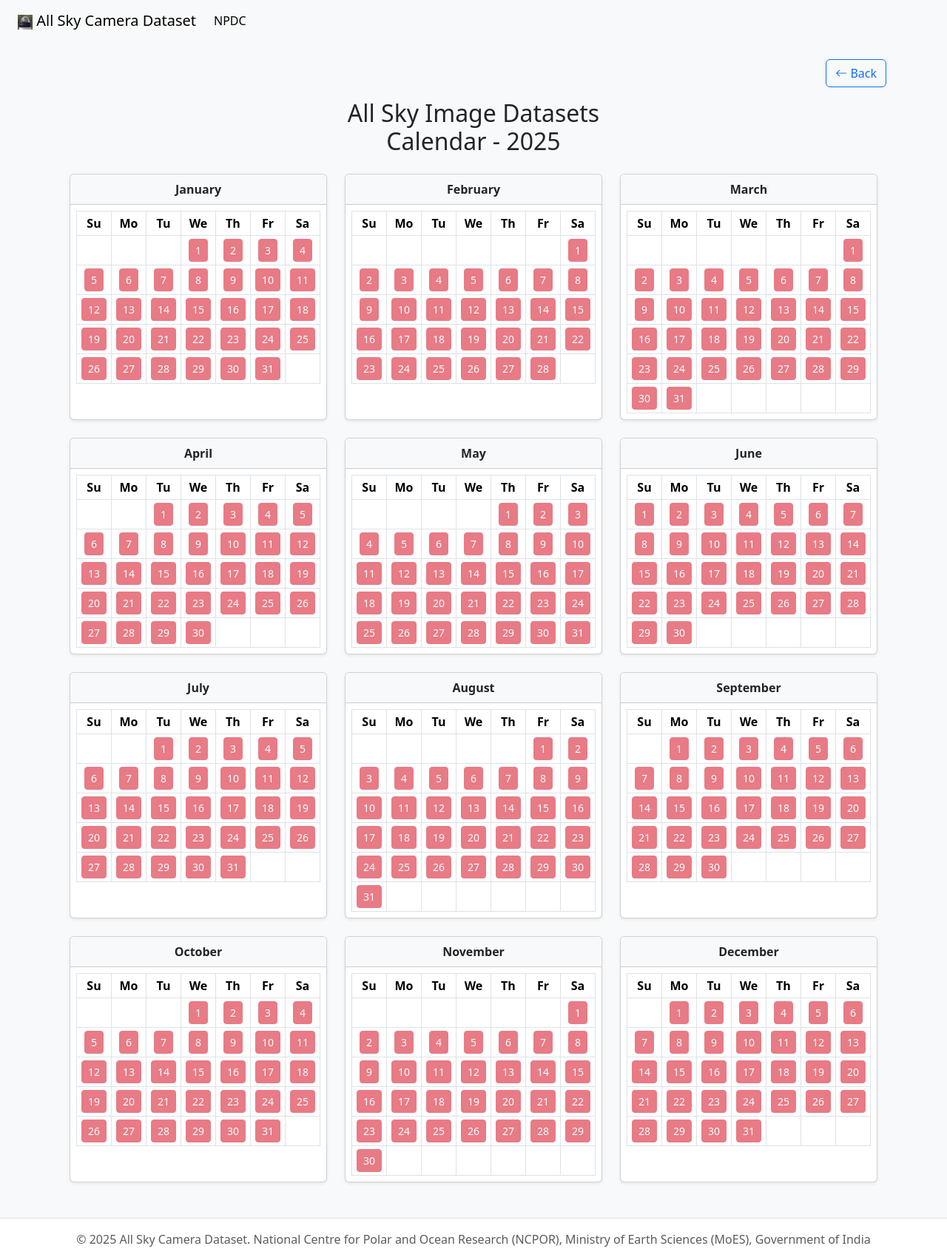
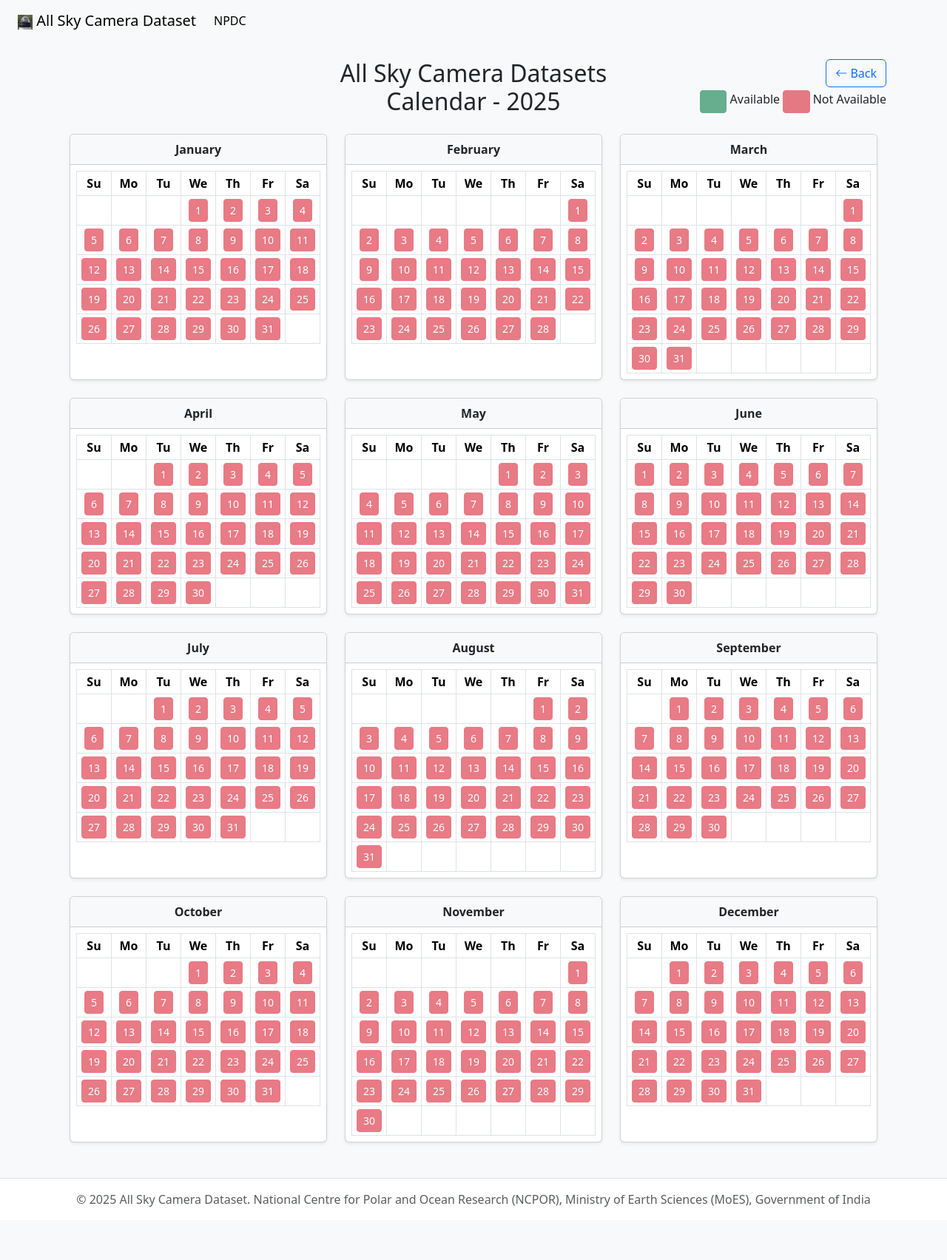
Before and after one commit to shudwi/all_sky_image_dataset, a Django app: page /gallery/1/2025/ in a window 1280 px wide. Shown: the part 960-2664 px from the top of the page at 74% size. After the commit the page ends 2592 px from the top, so only its background shows below. Run offline with Django 5.2, Linux system fonts and the light colour scheme; data that the repository does not hold is empty; parts of the project's set-up code (start-up, migrations or seed data) failed here and were passed over; some libraries are stand-ins or nearby versions.

Commit message:
Jul 3 final Update

```diff
--- a/templates/gallery/year.html
+++ b/templates/gallery/year.html
@@ -2,14 +2,24 @@
 {% load static %}
 {% block title %}{{station}}-{{ year }}{% endblock %}
 {% block content %}
-<div class="text-end mb-3">
+<div class="row">
+  <div class="col-md-3">
+    &nbsp;
+  </div>
+  <div class="col-md-6">
+    <h2 class="mb-4 text-center">All Sky Camera Datasets <br>Calendar - {{ year }}</h2>
+  </div>
+  <div class="col-md-3 text-end mb-3">
   <a href="{% url 'home' %}" class="btn btn-outline-primary">
     <i class="bi bi-arrow-left"></i> Back
-  </a>
+  </a><br>
+  <div class="text-end">
+<button class="btn btn-success btn-sm mt-1"disabled>&nbsp;&nbsp;&nbsp;&nbsp;&nbsp;</button> Available
+  <button class="btn btn-danger btn-sm mt-1"disabled>&nbsp;&nbsp;&nbsp;&nbsp;&nbsp;</button> Not Available
+  </div>
+</div>
 </div>
 <div class="container">
-  <h2 class="mb-4 text-center">All Sky Image Datasets <br>Calendar - {{ year }}</h2>
-
   <div class="row">
     {% for month in months %}
       <div class="col-md-4 mb-4">
```
Also changed, not shown: config/settings.py (+4 -4 lines).
